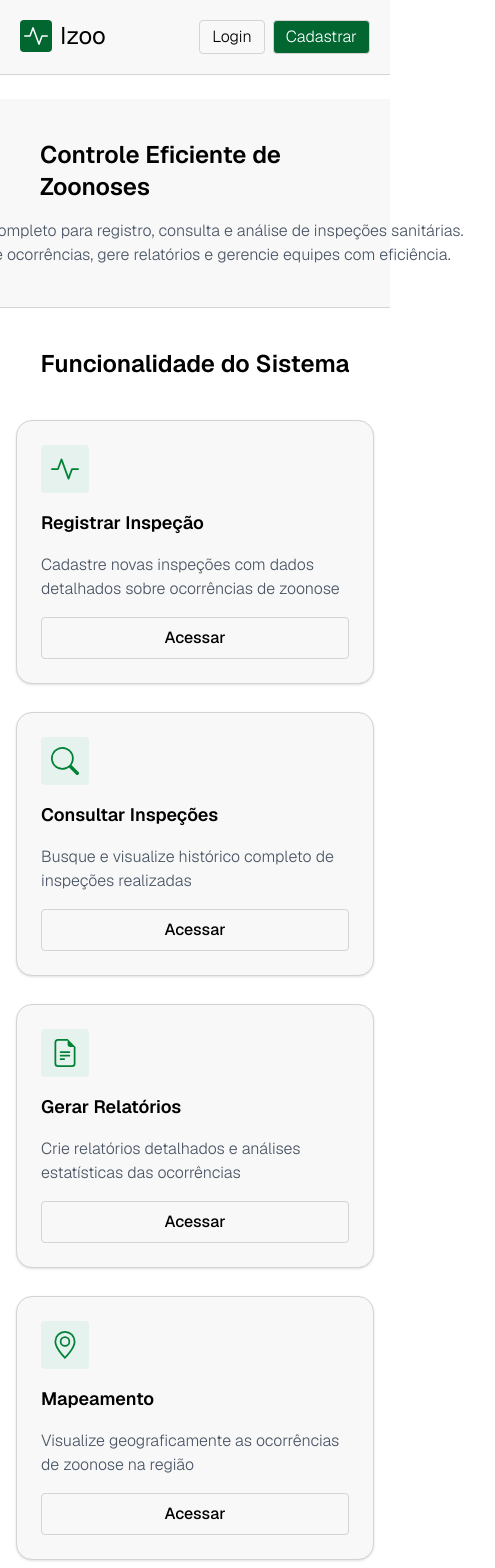
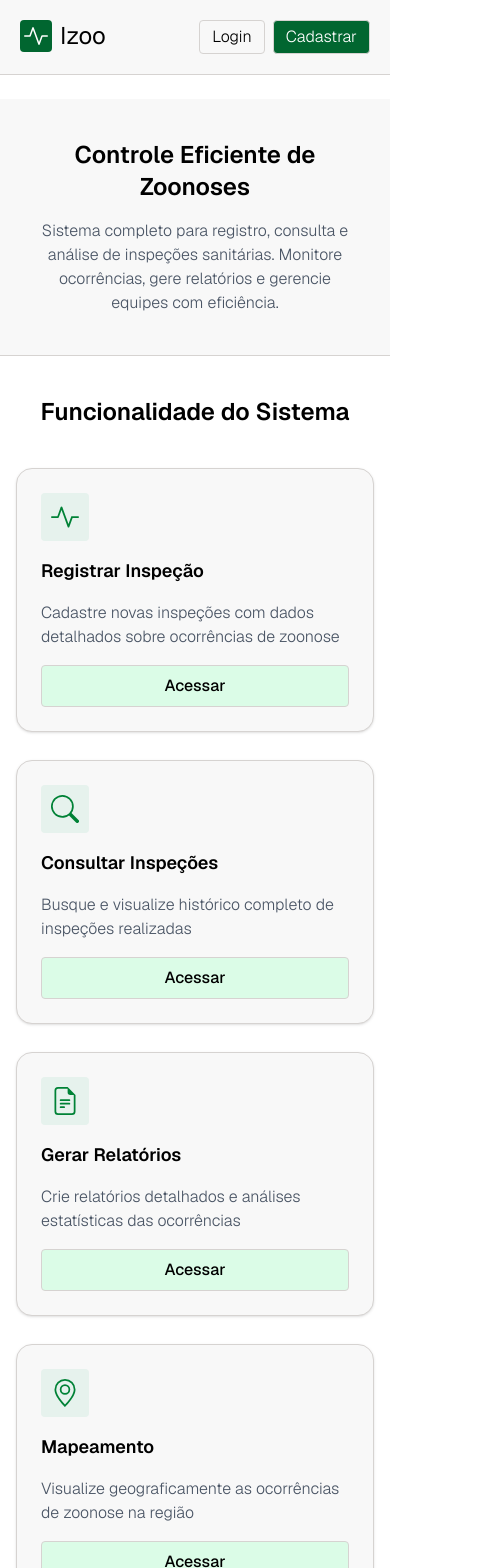
Before and after one commit to Dev-Diogelucasc/IFTM_iZoo_PIE4-frontend, a React (Vite) app: page / in a window 390 px wide. Shown: the top 1568 px of the page, 495 px wide, since content can reach past the window. Built offline with nearby package versions, Linux system fonts and the light colour scheme.

Commit message:
feat: update Home

```diff
--- a/src/components/FeatureCard/FeatureCard.jsx
+++ b/src/components/FeatureCard/FeatureCard.jsx
@@ -13,7 +13,7 @@ const FeatureCard = ({
     <span className="font-light text-gray-600">{description}</span>
     {buttonLabel && (
       <button
-        className="rounded border border-stone-300 px-3 py-2 hover:bg-green-700 hover:text-white transition-colors duration-500 ease-in-out cursor-pointer font-medium"
+        className=" bg-green-100 rounded border border-stone-300 px-3 py-2 hover:bg-green-600 hover:text-white transition-colors duration-500 ease-in-out cursor-pointer font-medium"
         onClick={onButtonClick}
       >
         {buttonLabel}
--- a/src/pages/home/Home.jsx
+++ b/src/pages/home/Home.jsx
@@ -24,7 +24,8 @@ const Home = () => {
         Funcionalidade do Sistema
       </span>
       <div className="w-full flex justify-center">
-        <div className="grid grid-cols-1 sm:grid-cols-2 md:grid-cols-2 xl:grid-cols-3 gap-3 max-w-6xl px-4 justify-center">
+        <div className="grid grid-cols-1 sm:grid-cols-2 md:grid-cols-2 xl:grid-cols-3 gap-3 max-w-6xl px-4 justify-center ">
+          <div className="transition-transform transform hover:scale-100 hover:-translate-y-1">
             <FeatureCard
               icon={<BsActivity size={28} className="text-green-700" />}
               title="Registrar Inspeção"
@@ -32,6 +33,8 @@ const Home = () => {
               buttonLabel="Acessar"
               onButtonClick={() => navigate("/inspecoes/registar")}
             />
+          </div>
+          <div className="transition-transform transform hover:scale-100 hover:-translate-y-1">
             <FeatureCard
               icon={<BsSearch size={28} className="text-green-700" />}
               title="Consultar Inspeções"
@@ -39,6 +42,8 @@ const Home = () => {
               buttonLabel="Acessar"
               onButtonClick={() => navigate("/inspecoes/consultar")}
             />
+          </div>
+          <div className="transition-transform transform hover:scale-100 hover:-translate-y-1">
             <FeatureCard
               icon={<BsFileEarmarkText size={28} className="text-green-700" />}
               title="Gerar Relatórios"
@@ -46,6 +51,8 @@ const Home = () => {
               buttonLabel="Acessar"
               onButtonClick={() => navigate("/relatorios")}
             />
+          </div>
+          <div className="transition-transform transform hover:scale-100 hover:-translate-y-1">
             <FeatureCard
               icon={<BsGeoAlt size={28} className="text-green-700" />}
               title="Mapeamento"
@@ -53,6 +60,8 @@ const Home = () => {
               buttonLabel="Acessar"
               onButtonClick={() => navigate("/mapeamento")}
             />
+          </div>
+          <div className="transition-transform transform hover:scale-100 hover:-translate-y-1">
             <FeatureCard
               icon={<BsPeople size={28} className="text-green-700" />}
               title="Gerenciar Usuários"
@@ -60,6 +69,8 @@ const Home = () => {
               buttonLabel="Acessar"
               onButtonClick={() => navigate("/usuarios")}
             />
+          </div>
+          <div className="transition-transform transform hover:scale-100 hover:-translate-y-1">
             <FeatureCard
               icon={<BsPersonPlus size={28} className="text-green-700" />}
               title="Cadastro"
@@ -69,6 +80,7 @@ const Home = () => {
             />
           </div>
         </div>
+      </div>
     </section>
   );
 };
--- a/src/pages/presentation/Presentation.jsx
+++ b/src/pages/presentation/Presentation.jsx
@@ -3,11 +3,11 @@ import React from "react";
 const Presentation = () => {
   return (
     <div className="flex flex-col p-10 w-full border-b border-stone-300 items-center mb-10 bg-[#F8F8F8]">
-      <h1 className="font-semibold text-2xl mb-4 ">
+      <h1 className="font-semibold text-2xl mb-4 text-center">
         Controle Eficiente de Zoonoses
       </h1>
-      <div className="w-150 flex">
-        <span className="text-center font-light text-gray-600">
+      <div className="w-full max-w-xl flex">
+        <span className="text-center font-light text-gray-600 w-full">
           Sistema completo para registro, consulta e análise de inspeções
           sanitárias. Monitore ocorrências, gere relatórios e gerencie equipes
           com eficiência.
```
Lines whose indentation alone changed are shown as unchanged.
